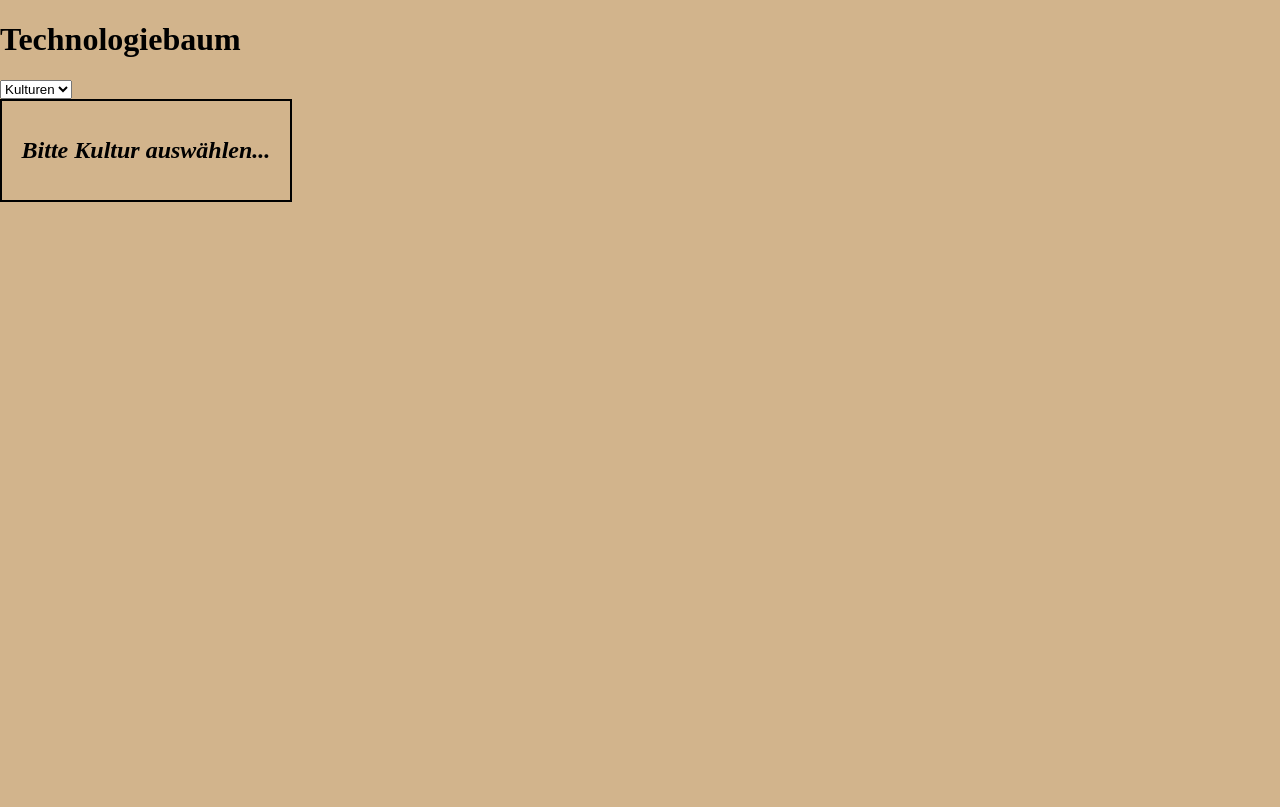
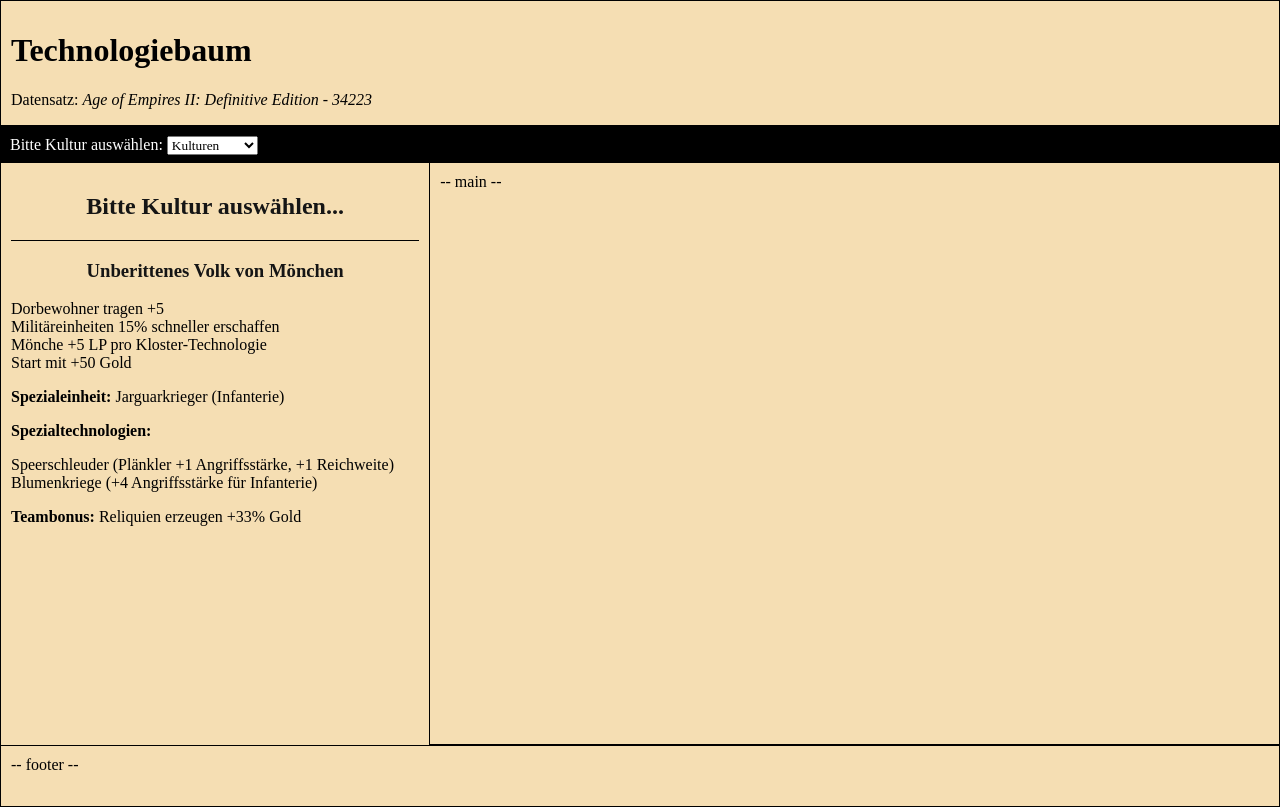
Before and after one commit to derechtenap/aoe2-technologiebaum, a plain HTML site: page technologiebaum/index.html in a window 1280 px wide. Drawn offline with Linux system fonts and the light colour scheme.

Commit message:
Design 0.1

```diff
--- a/technologiebaum/css/style.css
+++ b/technologiebaum/css/style.css
@@ -1,24 +1,116 @@
 @charset "UTF-8";
+
+/*
+    style.css
+    ---------------------------------------
+    Version: 0.1
+    Datum: 11.01.2020 - 19:06
+    ---------------------------------------
+
+*/
+
+/* Reset */
+
+html,
+body,
+div,
+span,
+a,
+ul,
+li,
+header,
+main,
+footer,
+article,
+aside {
+    padding: 0;
+    margin: 0;
+    border: 0;
+    font-size: 100%;
+    font: inherit;
+    vertical-align: baseline;
+}
 
 * {
     scroll-behavior: smooth;
+
+}
+
+html {
+    direction: ltr;
 }
 
 body {
-    margin: 0;
-    padding: 0;
-    width: 100%;
-    height: 100%;
-    box-sizing: border-box;
-    background-color: tan;
+    font-family: 'Times New Roman', Times, serif;
+    background-color: rgba(245, 222, 179, 1);
+    background-image: none;
 }
 
-#container-civ {
-    border: .1337rem solid #000000;
-    padding: 1rem;
-    width: 20%;
+header {
+    height: 13vh;
+}
+
+nav {
+    background-color: rgba(0, 0, 0 , 1);
+    color: rgba(255, 255, 255, 1);
+    height: 2vh;
+}
+
+aside {
+    width: 33%;
+    overflow-y: scroll;
+    border-bottom: none !important;
+}
+
+footer {
+    height: 5vh;
+    border-left: 1px solid rgba(0, 0, 0 , 1);
+    border-right: 1px solid rgba(0, 0, 0 , 1);
+    border-bottom: 1px solid rgba(0, 0, 0 , 1);
+}
+
+main {
+    width: 67%;
+    border-left: 0 !important;
+    overflow-x: scroll;
+}
+
+header, nav, footer, aside, main {
+    padding: 10px;
+}
+
+var {
+    font-style: normal;
+    color: #151515;
+}
+
+select {
+    font-family: 'Times New Roman', Times, serif;
+}
+
+hr {
+    border: none;
+    color: rgba(0, 0, 0 , 1);
+    background-color: rgba(0, 0, 0 , 1);
+    height: 1px;
+}
+
+.flex {
+    display: flex;
+}
+
+.border {
+    border: 1px solid rgba(0, 0, 0 , 1);
 }
 
 .text-center {
     text-align: center;
 }
+
+.font-bold {
+    font-weight: bold;
+}
+
+.height-main {
+    height: calc(75vh - 17px);
+}
--- a/technologiebaum/index.html
+++ b/technologiebaum/index.html
@@ -17,24 +17,111 @@
 
 <body>
 
+    <header class="border">
+
         <h1>
             Technologiebaum
         </h1>
+        <p>
+            Datensatz: <i>Age of Empires II: Definitive Edition - 34223</i>
+        </p>
 
-    <select id="selectBox" onchange="changeCiv();">
-        <option value="">
-            Kulturen
-        </option>
-        <option value="azteken">
-            Azteken
-        </option>
+    </header>
+
+    <nav>
+
+        Bitte Kultur auswählen:
+        <select id="selectBox" size="1" onchange="changeCiv();">
+
+            <option value="">Kulturen</option>
+            <option value="azt">Azteken</option>
+            <option value="ber">Berber</option>
+            <option value="bir">Birmanen</option>
+            <option value="bri">Briten</option>
+            <option value="bul">Bulgaren</option>
+            <option value="byz">Byzantiner</option>
+            <option value="chi">Chinesen</option>
+            <option value="fra">Franken</option>
+            <option value="got">Goten</option>
+            <option value="hun">Hunnen</option>
+            <option value="ind">Inder</option>
+            <option value="ink">Inka</option>
+            <option value="ita">Italiener</option>
+            <option value="jap">Japaner</option>
+            <option value="kel">Kelten</option>
+            <option value="khm">Khmer</option>
+            <option value="kor">Koreaner</option>
+            <option value="kum">Kumanen</option>
+            <option value="lit">Litauer</option>
+            <option value="mal">Malaien</option>
+            <option value="mai">Malier</option>
+            <option value="may">Maya</option>
+            <option value="mon">Mongolen</option>
+            <option value="per">Perser</option>
+            <option value="por">Portugiesen</option>
+            <option value="sar">Sarazenen</option>
+            <option value="sla">Slawen</option>
+            <option value="spa">Spanier</option>
+            <option value="tat">Tataren</option>
+            <option value="teu">Teutonen</option>
+            <option value="tue">Türken</option>
+            <option value="ung">Ungarn</option>
+            <option value="vie">Vietnamesen</option>
+            <option value="wik">Wikinger</option>
+
         </select>
 
-    <div id="container-civ">
+    </nav>
+
+    <div class="flex height-main">
+
+        <aside class="border">
+
             <h2 class="text-center">
                 <var id="civ-name">Bitte Kultur auswählen...</var>
             </h2>
+            <hr>
+            <h3 class="text-center">
+                <var id="civ-typ">Unberittenes Volk von Mönchen</var>
+            </h3>
+
+            <ul>
+                <li>Dorbewohner tragen +5</li>
+                <li>Militäreinheiten 15% schneller erschaffen</li>
+                <li>Mönche +5 LP pro Kloster-Technologie</li>
+                <li>Start mit +50 Gold</li>
+            </ul>
+
+            <p>
+                <span class="font-bold">Spezialeinheit:</span> Jarguarkrieger (Infanterie)
+            </p>
+
+            <p>
+                <span class="font-bold">Spezialtechnologien:</span>
+            </p>
+                <ul>
+                    <li>Speerschleuder (Plänkler +1 Angriffsstärke, +1 Reichweite)</li>
+                    <li>Blumenkriege (+4 Angriffsstärke für Infanterie)</li>
+                </ul>
+            <p>
+                <span class="font-bold">Teambonus:</span> Reliquien erzeugen +33% Gold
+            </p>
+
+        </aside>
+
+        <main class="border">
+
+            -- main --
+
+        </main>
+
     </div>
+
+    <footer class="border">
+
+        -- footer --
+
+    </footer>
 
     <script src="js/civPick.js"></script>
 
--- a/technologiebaum/js/civPick.js
+++ b/technologiebaum/js/civPick.js
@@ -1,19 +1,35 @@
-var azteken = {
+var azt = {
     "id": 1,
     "name": "Azteken",
-    "toString": function() {
-        return this.name;
-    }
+    "typ": "Volk von Mönchen",
+    "bonus": "...",
+    "uu": "...",
+    "team_bonus": "..."
+}
+
+var ber = {
+    "id": 2,
+    "name": "Berber",
 }
 
 function changeCiv() {
+    var civ;
     var selectBox = document.getElementById("selectBox");
     var selectedValue = selectBox.options[selectBox.selectedIndex].value;
-    // alert(selectedValue);
 
-    if (selectedValue === "azteken") {
-        document.getElementById("civ-name").innerHTML = azteken;
-    } else {
-        document.getElementById("civ-name").innerHTML = "Kultur";
+    switch(selectedValue) {
+        case "azt":
+            civ = azt.name;
+            break;
+        case "ber":
+            civ = ber.name;
+            break;
+        case "bir":
+            civ = bir.name;
+            break;
+        // Weitere Civs fehlen noch
     }
+
+    document.getElementById("civ-name").innerHTML = civ;
+
 }
```
Also changed, not shown: daten/kulturen/azteken.json (+21 -1 lines). Lines whose indentation alone changed are shown as unchanged.
